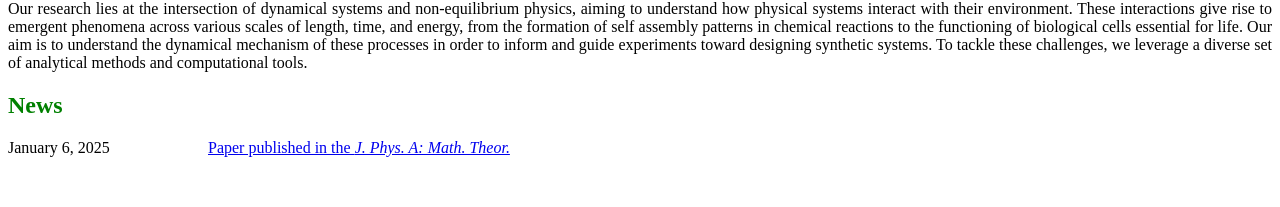
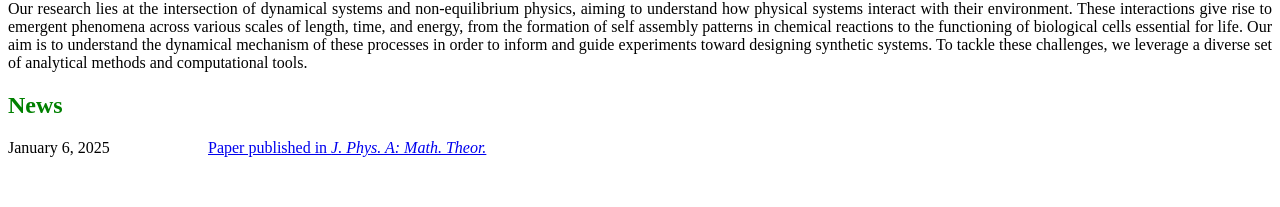
Before and after one commit to SwetamberD/swetamberd.github.io, a Jekyll site: the page built from docs/index.markdown, in a window 1280 px wide. Shown: the part 93-300 px from the top of the page. Built offline with Jekyll 4.4.1, drawn with Linux system fonts in a browser that asks for light colours.

Commit message:
index updated

```diff
--- a/docs/index.markdown
+++ b/docs/index.markdown
@@ -48,6 +48,6 @@ weight: 1
     <h2 style="color: green;">News</h2>
     <div class="news-item" style="display: flex; align-items: center; max-width: 600px; gap: 20px;">
         <div class="news-date" style="width: 180px; text-align: left;">January 6, 2025</div>
-        <div class="news-link" style="flex-grow: 1;"><a href="https://iopscience.iop.org/article/10.1088/1751-8121/ad8f06/meta">Paper published in the <em> J. Phys. A: Math. Theor. </em></a></div>
+        <div class="news-link" style="flex-grow: 1;"><a href="https://iopscience.iop.org/article/10.1088/1751-8121/ad8f06/meta">Paper published in <em> J. Phys. A: Math. Theor. </em></a></div>
     </div>
 </div>
```
